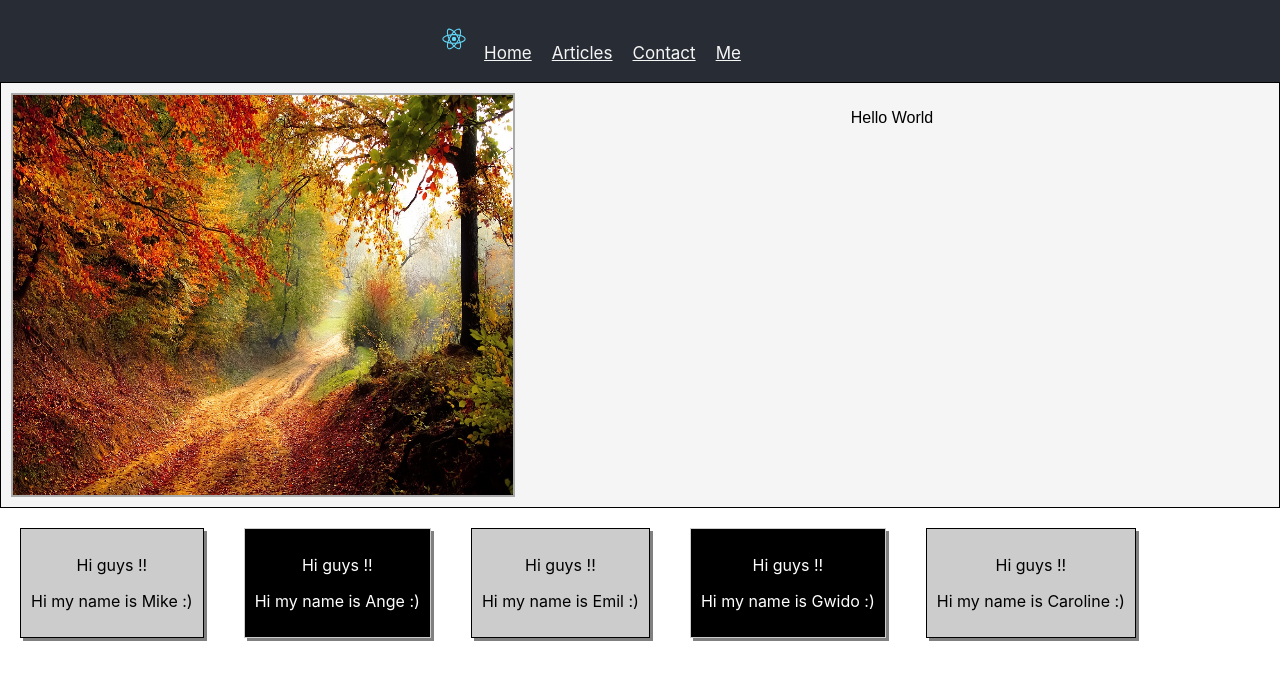
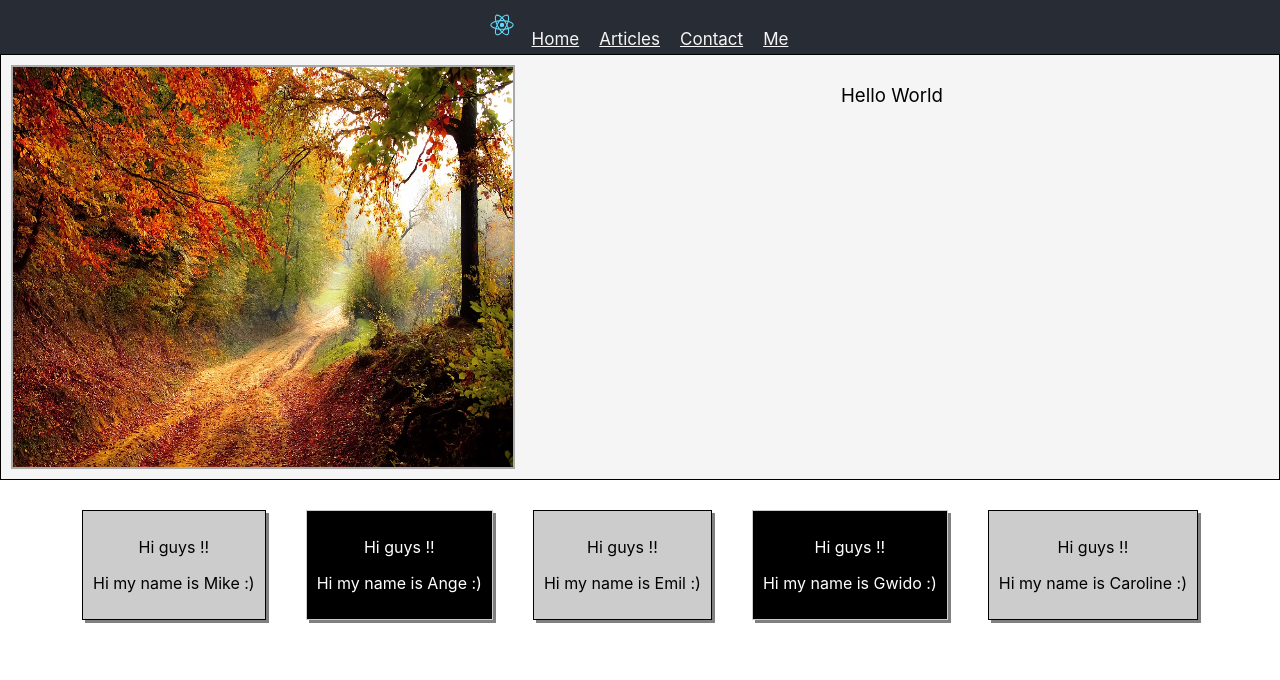
Before and after one commit to wod33k/first-react, a React (Create React App) app: page / in a window 1280 px wide. Shown: the top 680 px of the page. Built offline with nearby package versions, Linux system fonts and the light colour scheme.

Commit message:
Zmiany kosmetyczne

```diff
--- a/src/App.css
+++ b/src/App.css
@@ -35,6 +35,7 @@
 }
 
 .klasa {
+  flex-direction: inherit;
   margin: 20px;
   background-color: #000;
   color: white;
@@ -46,6 +47,7 @@
 }
 
 .klasa1 {
+  flex-direction: inherit;
   margin: 20px;
   background-color: #ccc;
   color: black;
@@ -66,13 +68,6 @@ box-shadow: 0px 0px;
   box-shadow: 0px 0px;
 }
 
-.navibar {
-background-color: #282c34;
-color: white;
-padding: 5px;
-
-}
-
 nav {
 width: 90%;
 float: left;
@@ -87,20 +82,8 @@ float: left;
 }
 
 .ludzie {
-display: inherit;
+display: flex;
 flex-flow: row;
-
+padding: 10px;
+justify-content: center;
 }
-
-.navi {
-padding : 10px;
-color:whitesmoke;
-
-}
-
-.navi:hover {
-background-color: whitesmoke;
-color: grey;
-
-
-}
--- a/src/components/mainPost.js
+++ b/src/components/mainPost.js
@@ -13,9 +13,9 @@ padding:  10px;
 
 const MainPostText = styled.p `
 flex: 2;
-font-size: 12pt;
-font-family: Arial;
+font-size: 14pt;
 color: black;
+justify-content: center;
 `;
 
 const MainPostImg = styled.img `
@@ -33,10 +33,7 @@ const MainPost  = props => {
     return (
             <MainPostStyled>
                 <MainPostImg src={zdj} />
-
                 <MainPostText>   {props.mainPostText}</MainPostText>
-
-
                 </MainPostStyled>
 
     )
--- a/src/components/navbar.js
+++ b/src/components/navbar.js
@@ -1,19 +1,37 @@
 import React from 'react';
 import logo from "../logo.svg";
+import styled from 'styled-components';
 
-const NaviBar = props => {
 
+//Link =
+
+const MenuLinkStyl = styled.a`
+padding : 10px;
+color:whitesmoke;
+font-size: 17px;
+&:hover {
+    background-color: whitesmoke;
+    color: darkgrey;
+    }
+`;
+
+const NaviMenu = styled.div`
+background-color: #282c34;
+color: white;
+padding: 5px;
+`;
+
+
+const NaviBar = () => {
     return (
-        <div className="navibar">
-            <nav>
-                <img src={logo} width="40px" height="40px"></img>
-           <a href="#main" className="navi">Home</a>
-            <a href="#mian" className="navi">Articles</a>
-            <a href="#main" className="navi">Contact</a>
-            <a href="#main" className="navi">Me</a>
-            </nav>
-        </div>
-                )
+        <NaviMenu>
+                <img src={logo} width="40px" height="40px" alt="obrazek"></img>
+                <MenuLinkStyl href="#main">Home</MenuLinkStyl>
+                <MenuLinkStyl href="#main">Articles</MenuLinkStyl>
+                <MenuLinkStyl href="#main">Contact</MenuLinkStyl>
+                <MenuLinkStyl href="#main">Me</MenuLinkStyl>
+        </NaviMenu>
+                );
 }
 
 export default NaviBar;
```
